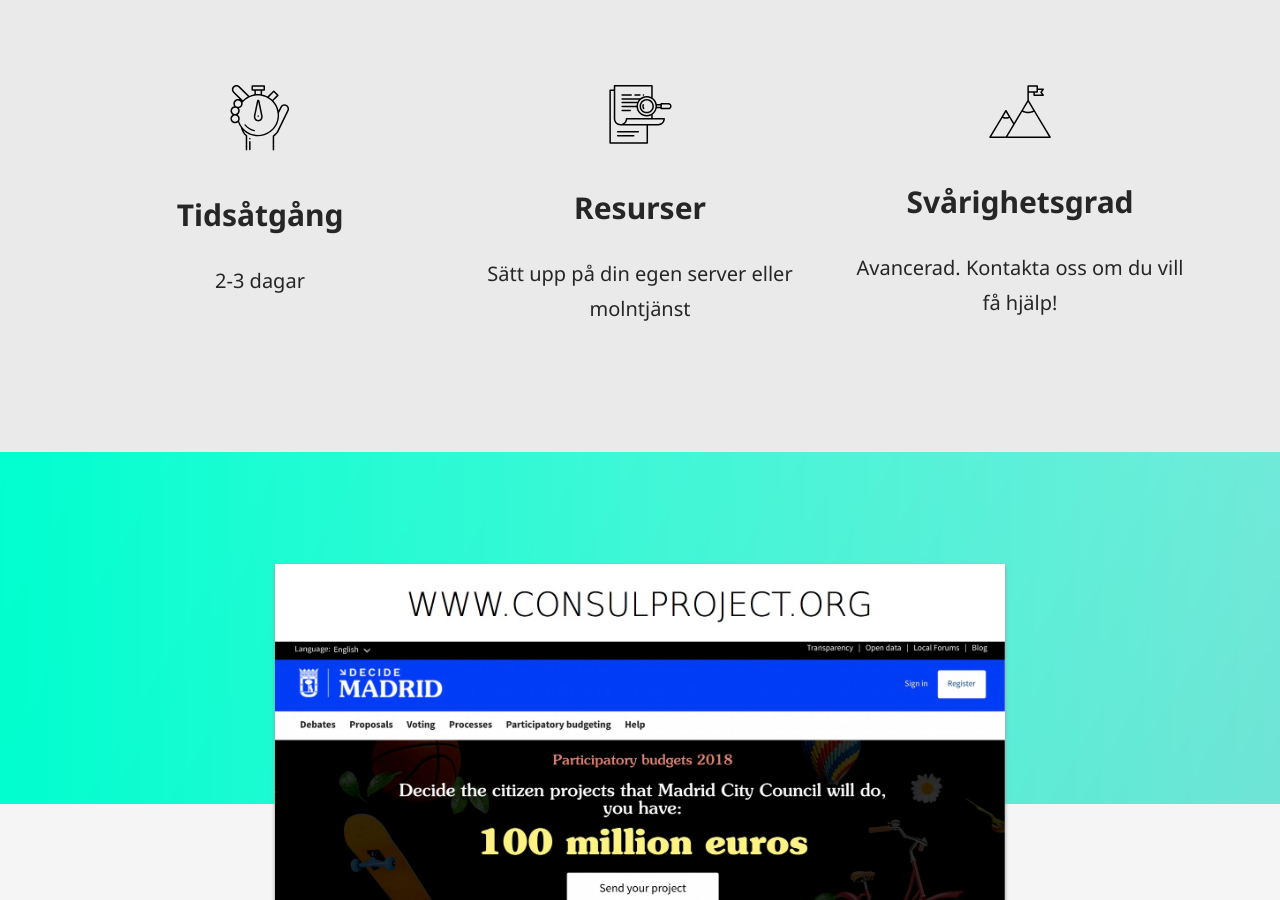
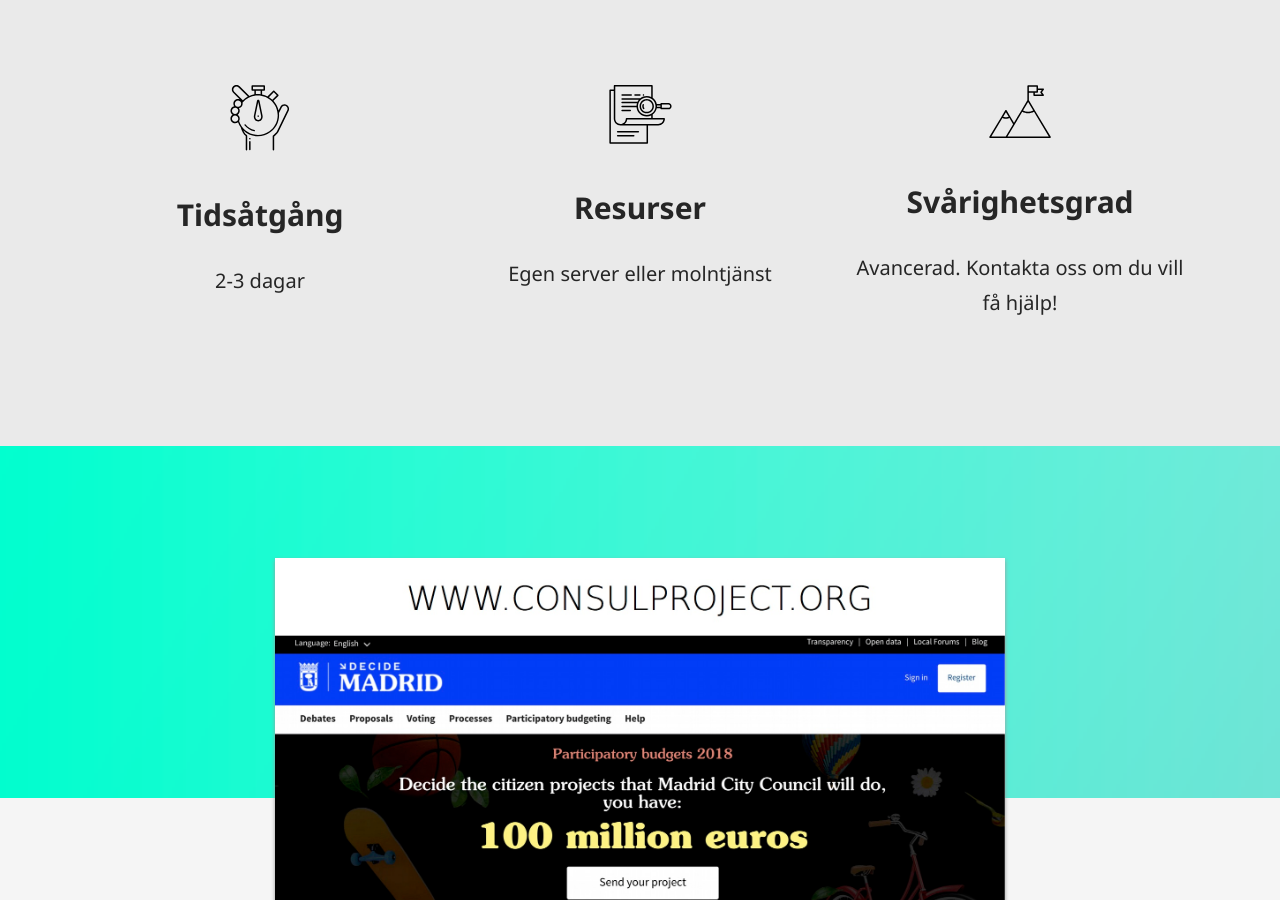
Before and after one commit to digidemlab/demokratiskastader, a Jekyll site: the page built from _posts/2017-10-10-consul.md, in a window 1280 px wide and 900 px high, scrolled down 575 px. Built offline with Jekyll 4.4.1, drawn with Linux system fonts in a browser that asks for light colours.

Commit message:
Updated Consul

```diff
--- a/_posts/2017-10-10-consul.md
+++ b/_posts/2017-10-10-consul.md
@@ -8,7 +8,7 @@
   kan samarbeta genom avancerade dialogprocesser
 image: "/uploads/Consul.jpg"
 time: 2-3 dagar
-costs: Sätt upp på din egen server eller molntjänst
+costs: Egen server eller molntjänst
 difficulty: Avancerad. Kontakta oss om du vill få hjälp!
 readmore:
 - headline: Läs mer
```
